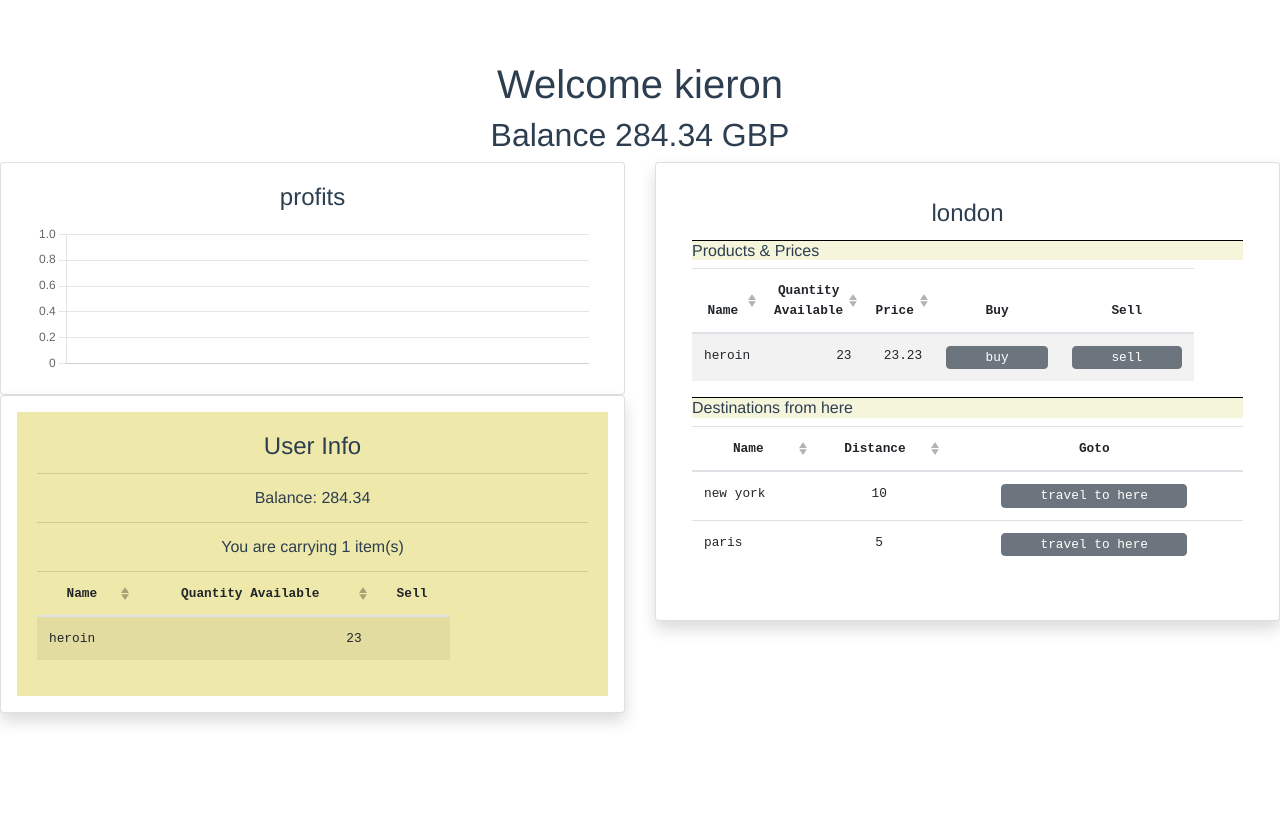
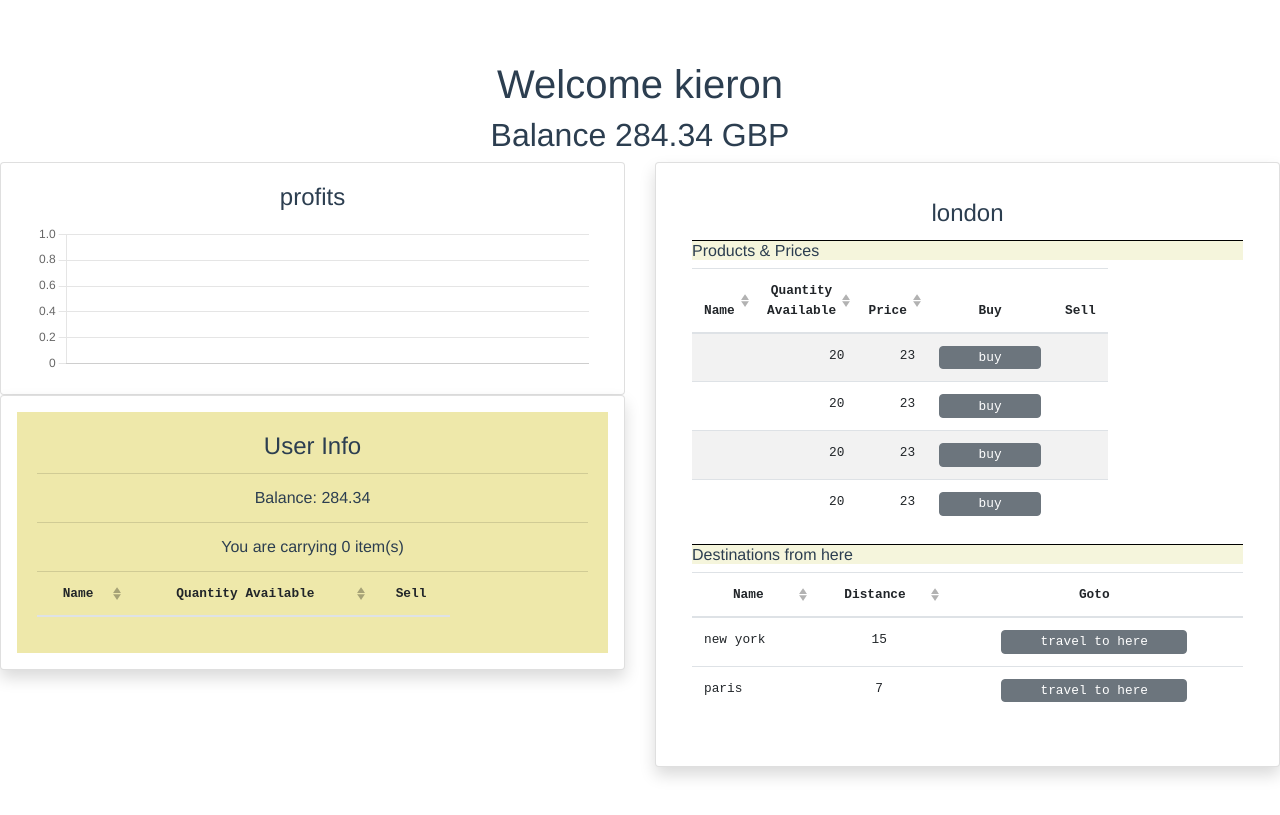
Before and after one commit to stickleprojects/kw-drugwars, a Vue app: page / in a window 1280 px wide. Built offline with nearby package versions, Linux system fonts and the light colour scheme.

Commit message:
added data generation

```diff
--- a/src/datastore.js
+++ b/src/datastore.js
@@ -6,54 +6,100 @@ function round(num, decimalPlaces = 0) {
   return Math.round(n) / p;
 }
 
+function generateCityData() {
+  const cities = ["london", "new york", "paris"];
+  const edges = [
+    { from: "london", to: "new york", distance: 15 },
+    { from: "london", to: "paris", distance: 7 },
+    { from: "paris", to: "new york", distance: 10 },
+    { from: "paris", to: "london", distance: 7 },
+    { from: "new york", to: "paris", distance: 10 },
+    { from: "new york", to: "london", distance: 15 },
+  ];
+  const products = ["heroin", "coke", "weed", "shrooms"];
+
+  let data = {
+    cities: [],
+  };
+  cities.forEach((citydef) => {
+    const cityName = citydef;
+
+    const newCity = {
+      name: cityName,
+      destinations: edges
+        .filter((e) => e.from === cityName)
+        .map((e) => {
+          return {
+            name: e.to,
+            distance: e.distance,
+          };
+        }),
+      products: products.map((p) => {
+        const price = 23;
+        const quantity = 20;
+        return {
+          name: p.name,
+          price: price,
+          quantity: quantity,
+        };
+      }),
+    };
+    data.cities.push(newCity);
+  });
+
+  return data;
+}
 export const drugDataStore = defineStore("drugstore", {
   state: () => {
+    const cityData = generateCityData();
+
     return {
       user: {
         name: "kieron",
         balance: 284.34,
         currency: "GBP",
-        products: [{ id: 1, name: "heroin", quantity: 23 }],
+        products: [],
         city: "london",
       },
       balance_data: [],
-      cities: [
-        {
-          name: "london",
-          products: [{ id: 1, name: "heroin", price: 23.23, quantity: 23 }],
-          destinations: [
-            // cities you can go to
-            { name: "new york", distance: 10 },
-            { name: "paris", distance: 5 },
-          ],
-        },
-        {
-          name: "new york",
-          products: [
-            { id: 1, name: "heroin", price: 93.23, quantity: 33 },
-            { id: 2, name: "coke", price: 113.23, quantity: 100 },
-            { id: 3, name: "peanuts", price: 116.23, quantity: 100 },
-          ],
-          destinations: [
-            // cities you can go to
-            { name: "london", distance: 10 },
-            { name: "paris", distance: 12 },
-          ],
-        },
-        {
-          name: "paris",
-          products: [
-            { id: 1, name: "heroin", price: 93.23, quantity: 33 },
-            { id: 2, name: "coke", price: 113.23, quantity: 100 },
-            { id: 3, name: "peanuts", price: 116.23, quantity: 100 },
-          ],
-          destinations: [
-            // cities you can go to
-            { name: "london", distance: 5 },
-            { name: "new york", distance: 12 },
-          ],
-        },
-      ],
+      cities: cityData.cities,
+      // cities: [
+      //   {
+      //     name: "london",
+      //     products: [{ id: 1, name: "heroin", price: 23.23, quantity: 23 }],
+      //     destinations: [
+      //       // cities you can go to
+      //       { name: "new york", distance: 10 },
+      //       { name: "paris", distance: 5 },
+      //     ],
+      //   },
+      //   {
+      //     name: "new york",
+      //     products: [
+      //       { id: 1, name: "heroin", price: 93.23, quantity: 33 },
+      //       { id: 2, name: "coke", price: 113.23, quantity: 100 },
+      //       { id: 3, name: "peanuts", price: 116.23, quantity: 100 },
+      //     ],
+      //     destinations: [
+      //       // cities you can go to
+      //       { name: "london", distance: 10 },
+      //       { name: "paris", distance: 12 },
+      //     ],
+      //   },
+      //   {
+      //     name: "paris",
+      //     products: [
+      //       { id: 1, name: "heroin", price: 93.23, quantity: 33 },
+      //       { id: 2, name: "coke", price: 113.23, quantity: 100 },
+      //       { id: 3, name: "peanuts", price: 116.23, quantity: 100 },
+      //     ],
+      //     destinations: [
+      //       // cities you can go to
+      //       { name: "london", distance: 5 },
+      //       { name: "new york", distance: 12 },
+      //     ],
+      //   },
+      // ],
     };
   },
   actions: {
```
